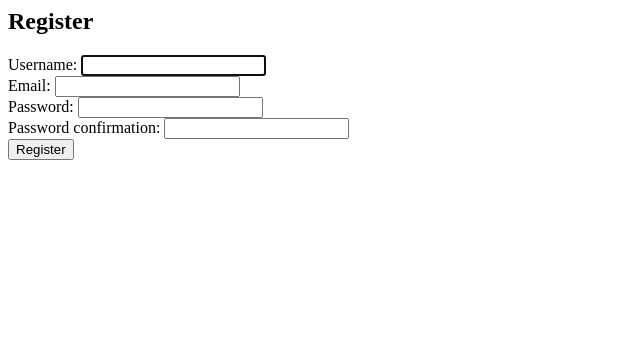
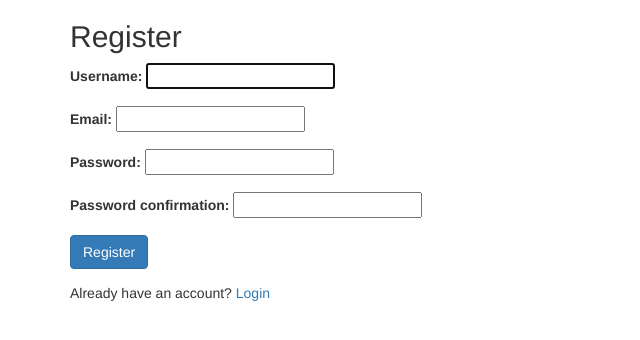
Before and after one commit to juliobarbagallo/koombea, a Django app: page /accounts/register/ in a window 1280 px wide. Shown: the top 340 px of the page, without its empty margins (0-640 px from the left). Run offline with Django 4.2, Linux system fonts and the light colour scheme; parts of the project's set-up code (start-up, migrations or seed data) failed here and were passed over; some libraries are stand-ins or nearby versions.

Commit message:
feat: Adds more styling

```diff
--- a/py_scraper/accounts/templates/registration/login.html
+++ b/py_scraper/accounts/templates/registration/login.html
@@ -18,6 +18,7 @@
         {{ form.as_p }}
         <button type="submit" class="btn btn-primary">Login</button>
       </form>
+      <p class="mt-3">Don't have an account yet? <a href="{% url 'register' %}">Register</a></p>
     </div>
   </div>
 </div>
--- a/py_scraper/accounts/templates/registration/register.html
+++ b/py_scraper/accounts/templates/registration/register.html
@@ -1,6 +1,11 @@
+<link rel="stylesheet" href="https://maxcdn.bootstrapcdn.com/bootstrap/3.3.7/css/bootstrap.min.css">
+<script src="https://ajax.googleapis.com/ajax/libs/jquery/3.2.1/jquery.min.js"></script>
+<script src="https://maxcdn.bootstrapcdn.com/bootstrap/3.3.7/js/bootstrap.min.js"></script>
+
 {% block content %}
+<div class="container">
   <h2>Register</h2>
-  <form method="post">
+  <form method="post" class="mt-4">
     {% csrf_token %}
     <div class="form-group">
       {{ form.username.label_tag }}
@@ -18,6 +23,8 @@
       {{ form.password2.label_tag }}
       {{ form.password2 }}
     </div>
-    <button type="submit">Register</button>
+    <button type="submit" class="btn btn-primary">Register</button>
   </form>
+  <p class="mt-3">Already have an account? <a href="{% url 'login' %}">Login</a></p>
+</div>
 {% endblock %}
```
Also changed, not shown: py_scraper/accounts/templates/registration/register copy.html (added, +23 -0 lines).
